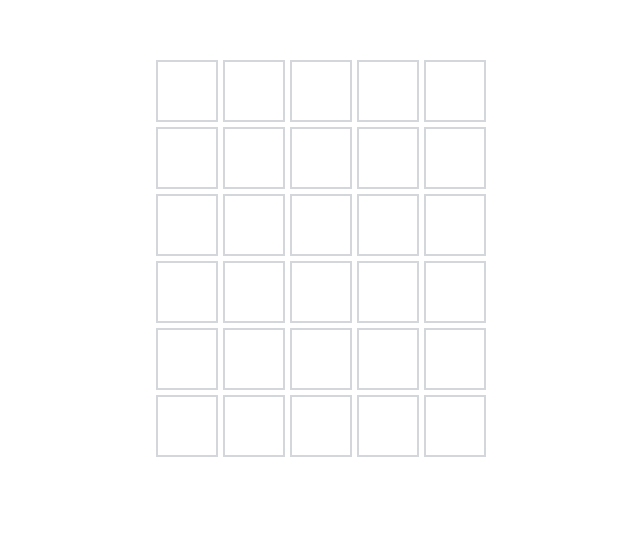
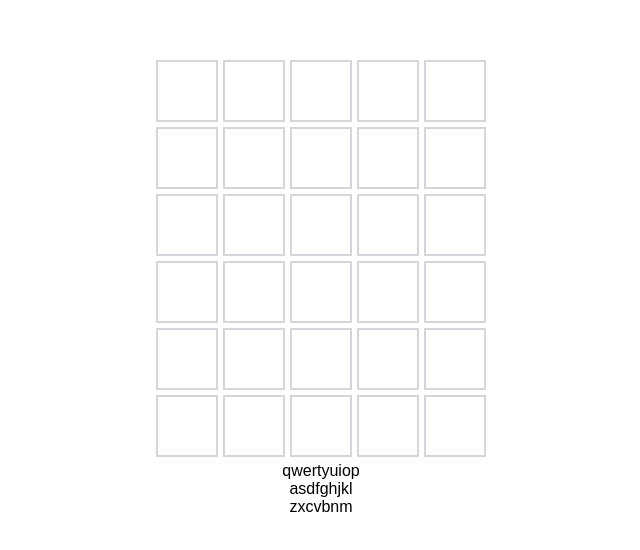
Before and after one commit to patricia-9000/wordle-but-crazy, a React (Vite) app in the folder wordle-but-crazy_frontend/: page / in a window 1280 px wide. Shown: the part 218-768 px from the top of the page, without its empty margins (319-959 px from the left). Built offline with nearby package versions, Linux system fonts and the light colour scheme; no server answers.

Commit message:
Added keyboard component which updates with colours based on existing clues

```diff
--- a/wordle-but-crazy_frontend/src/App.jsx
+++ b/wordle-but-crazy_frontend/src/App.jsx
@@ -2,6 +2,7 @@ import {useState, useEffect, useRef, useCallback} from 'react'
 import axios from 'axios'
 
 import ClueList from './components/cluelist/ClueList'
+import Keyboard from './components/keyboard/Keyboard'
 import StatusMessageLabel from './components/StatusMessageLabel'
 
 const App = () => {
@@ -27,6 +28,10 @@ const App = () => {
   const cluesRef = useRef({})
   cluesRef.current = clues
 
+  const [keys, setKeys] = useState([])
+  const keysRef = useRef({})
+  keysRef.current = keys
+
   const [guessingDisabled, setGuessingDisabled] = useState(false)
   const guessingDisabledRef = useRef({})
   guessingDisabledRef.current = guessingDisabled
@@ -35,7 +40,7 @@ const App = () => {
   const statusMessageRef = useRef({})
   statusMessageRef.current = statusMessage
 
-  //Reset clues array and request new game from backend
+  //Reset states and request new game from backend
   const newGame = () => {
     let blankClues = []
 
@@ -48,9 +53,14 @@ const App = () => {
       })
     }
 
+    setClues(blankClues)
     setGuess('')
-    setClues(blankClues)
     setGuessIndex(0)
+    const letters = 'qwertyuiopasdfghjklzxcvbnm'.split('')
+    setKeys(letters.map(l => {return {
+      letter: l,
+      colour: null
+    }}))
 
     axios
       .get('http://localhost:3001/api/newgame')
@@ -90,6 +100,22 @@ const App = () => {
               newGame()
             }, 2500)
           }
+
+          //Update keyboard
+          let newKeys = keysRef.current
+
+          for (let i = 0; i < 5; i ++) {
+            newKeys = newKeys.map(k => {
+              if (k.letter === newClue.word[i]) {
+                let newKey = k
+                newKey.colour = newClue.colours[i]
+                return newKey
+              } else
+                return k
+            })
+          }
+
+          setKeys(newKeys)
 
           //Update clues
           let newClues = cluesRef.current
@@ -172,6 +198,7 @@ const App = () => {
     <div style={style}>
       <StatusMessageLabel statusMessage={statusMessage} />
       <ClueList clues={clues} guessIndex={guessIndex} Colour={Colour}/>
+      <Keyboard keys={keys} Colour={Colour}/>
     </div>
   )
 }
--- /dev/null
+++ b/wordle-but-crazy_frontend/src/components/keyboard/Key.jsx
@@ -0,0 +1,23 @@
+const Key = ({k, Colour}) => {
+  const style = {
+    display: 'inline-block'
+  }
+
+  switch (k.colour) {
+    case Colour.Grey:
+      style.color = '#D3D6DA'
+      break;
+    case Colour.Yellow:
+      style.color = '#D1B036'
+      break;
+    case Colour.Green:
+      style.color = '#6AAA64'
+      break;
+  }
+
+  return (
+    <div style={style}>{k.letter}</div>
+  )
+}
+
+export default Key
--- /dev/null
+++ b/wordle-but-crazy_frontend/src/components/keyboard/Keyboard.jsx
@@ -0,0 +1,23 @@
+import Key from './Key'
+
+const Keyboard = ({keys, Colour}) => {
+  const row1 = keys.slice(0, 10)
+  const row2 = keys.slice(10, 19)
+  const row3 = keys.slice(19, 26)
+
+  return (
+    <div>
+      <div>
+        {row1.map((k, i) => <Key k={k} Colour={Colour} key={i}/>)}
+      </div>
+      <div>
+        {row2.map((k, i) => <Key k={k} Colour={Colour} key={i}/>)}
+      </div>
+      <div>
+        {row3.map((k, i) => <Key k={k} Colour={Colour} key={i}/>)}
+      </div>
+    </div>
+  )
+}
+
+export default Keyboard
```
